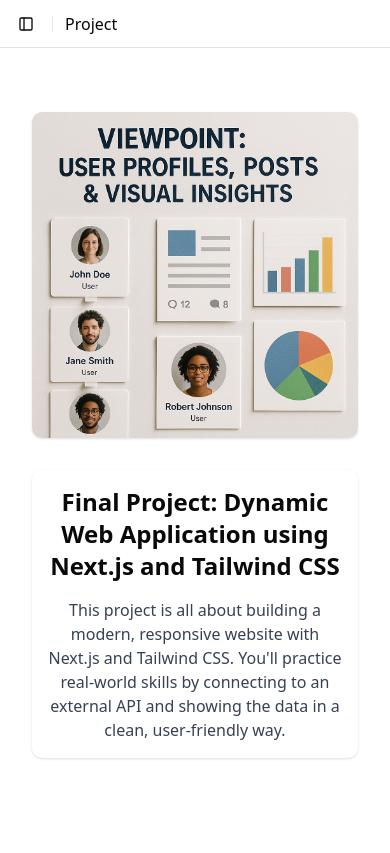
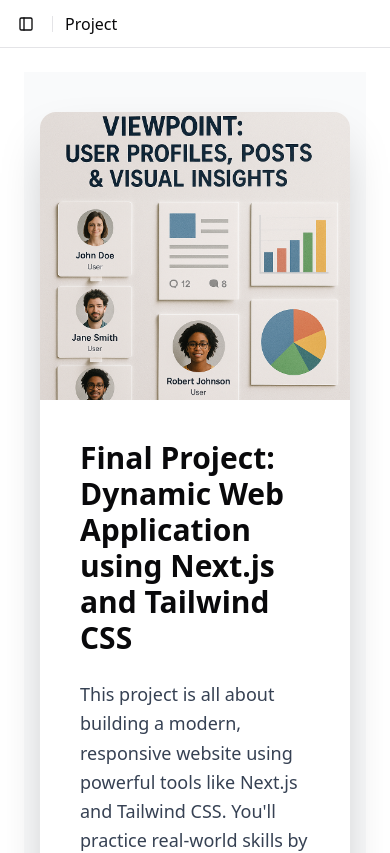
Before and after one commit to leonard-james/web_f_project, a Next.js app: page / in a window 390 px wide. Shown: the top 853 px of the page. Built offline with nearby package versions, Linux system fonts and the light colour scheme.

Commit message:
Enhance layout and styling of the main page for improved responsiveness and visual appeal

```diff
--- a/app/page.js
+++ b/app/page.js
@@ -21,21 +21,33 @@ export default function Page() {
       default:
   return (
     <>
-            <div className="w-full max-w-5xl mx-auto flex flex-col items-center justify-center py-10 px-2 sm:px-4 md:px-8">
-              <img src="/main%20pagae.png" alt="Main Page" className="w-full max-w-4xl rounded-lg shadow mb-8 object-cover" />
-              <div className="bg-white rounded-lg shadow p-4 sm:p-6 md:p-8 w-full max-w-3xl text-center">
-                <h2 className="text-2xl md:text-3xl font-bold mb-4">Final Project: Dynamic Web Application using Next.js and Tailwind CSS</h2>
+      <div className="flex items-center justify-center min-h-screen bg-gray-50 px-4 py-10">
+        <div className="bg-white rounded-2xl shadow-2xl w-full max-w-7xl flex flex-col lg:flex-row overflow-hidden">
 
-                <p className="text-gray-700 text-base md:text-lg">
-                  This project is all about building a modern, responsive website with Next.js and Tailwind CSS. You'll practice real-world skills by connecting to an external API and showing the data in a clean, user-friendly way.
+          {/* Left: Image */}
+          <div className="w-full lg:w-1/2 h-72 lg:h-auto">
+            <img
+              src="/main%20pagae.png"
+              alt="Main Page"
+              className="w-full h-full object-cover"
+            />
+          </div>
+
+          {/* Right: Description */}
+          <div className="w-full lg:w-1/2 p-10 flex flex-col justify-center">
+            <h2 className="text-3xl lg:text-4xl font-bold mb-6">
+              Final Project: Dynamic Web Application using Next.js and Tailwind CSS
+            </h2>
+            <p className="text-gray-700 text-lg lg:text-xl leading-relaxed">
+              This project is all about building a modern, responsive website using powerful tools like Next.js and Tailwind CSS. You'll practice real-world skills by connecting to an external API and presenting the data cleanly and interactively.
             </p>
           </div>
         </div>
-            <div className="px-4 lg:px-6">
-              {/* Default content */}
       </div>
     </>
   );
+
+
     }
   };
 
```
Lines whose indentation alone changed are shown as unchanged.
